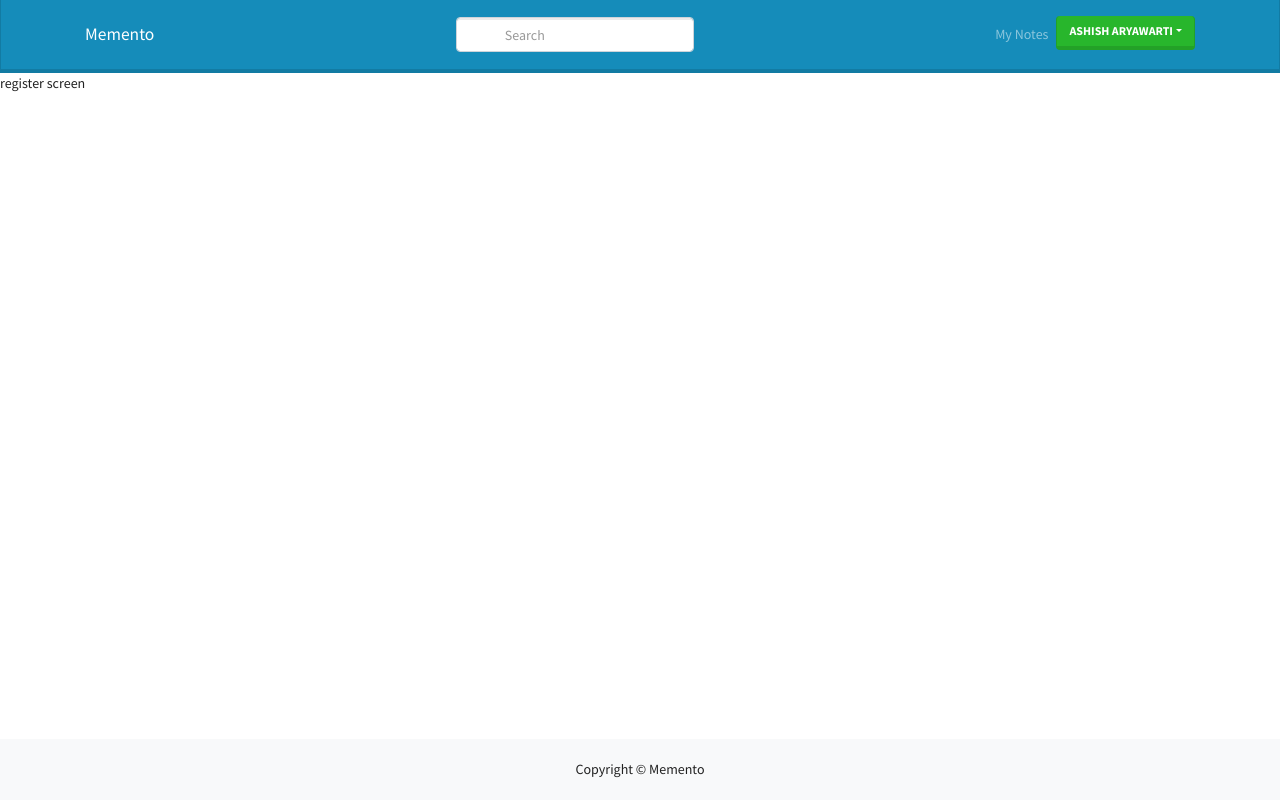
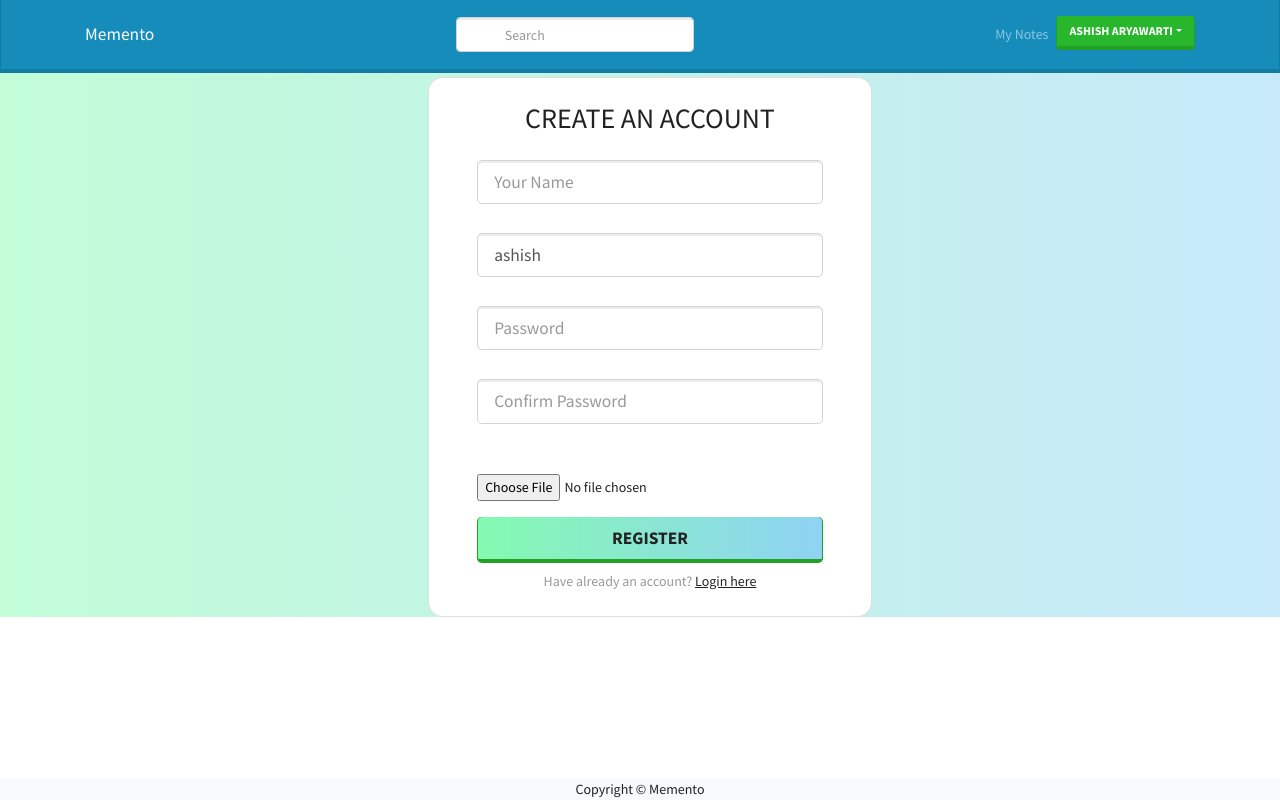
Before and after one commit to aryawarti/Memento, a React (Vite) app in the folder frontend/: page /register in a window 1280 px wide. Built offline with nearby package versions, Linux system fonts and the light colour scheme.

Commit message:
working fine

```diff
--- /dev/null
+++ b/frontend/src/component/ErrorMessage.jsx
@@ -0,0 +1,12 @@
+import { Alert } from "react-bootstrap";
+
+const ErrorMessage = ({ variant = "info", children }) => {
+  return (
+    <Alert variant={variant} style={{ fontSize: "15px", marginTop:"10px", padding:"8px"
+   ,display:"flex", alignItems:"center",justifyContent:"center" }}>
+      <strong>{children}</strong>
+    </Alert>
+  );
+};
+
+export default ErrorMessage;
--- a/frontend/src/component/Footer/footer.jsx
+++ b/frontend/src/component/Footer/footer.jsx
@@ -9,7 +9,6 @@ export default Footer => {
           width: "100%",
           backgroundColor: "#f8f9fa", // Optional: Set background color
           textAlign: "center",
-          padding: "20px 0",
         }}
       >
         <div className="container">
--- /dev/null
+++ b/frontend/src/component/Loading.jsx
@@ -0,0 +1,25 @@
+import { Spinner } from "react-bootstrap";
+
+function Loading({ size = 100 }) {
+  return (
+    <div
+      style={{
+        display: "flex",
+        justifyContent: "center",
+        alignItems: "center",
+        width: "100%",
+        height: "100%",
+      }}
+    >
+      <Spinner
+        style={{
+          width: size,
+          height: size,
+        }}
+        animation="border"
+      />
+    </div>
+  );
+}
+
+export default Loading;
--- a/frontend/src/component/Screens.css
+++ b/frontend/src/component/Screens.css
@@ -1,9 +1,10 @@
 @import url("https://fonts.googleapis.com/css2?family=Work+Sans:wght@200&display=swap");
 
 .mainback {
-  min-height: 93vh;
+  min-height: 85vh;
   display: flex;
   padding: 10px 0;
+  color:white
 }
 .page {
   width: 100%;
--- a/frontend/src/screens/loginScreen/loginScreen.jsx
+++ b/frontend/src/screens/loginScreen/loginScreen.jsx
@@ -1,54 +1,110 @@
 import React, { useState } from "react";
 import MainScreen from "../../component/mainScreen";
 import { NavLink } from "react-router-dom";
+import './loginScreen.css';
+import axios from "axios";
+import Loading from "../../component/Loading";
+import ErrorMessage from "../../component/ErrorMessage";
 
 function LoginScreen() {
   const [email, setEmail] = useState("");
   const [password, setPassword] = useState("");
   const [error, setError] = useState(false);
   const [loading, setLoading] = useState(false);
+
+ const submitHandler = async (e) => {
+   e.preventDefault();
+
+   try {
+      const config={
+        headers:{
+          "Content-type": "application/json",
+        },
+      };
+
+      setLoading(true);
+     const { data } = await axios.post(
+       "http://localhost:5000/api/users/login",
+       {
+         email,
+         password,
+       },
+       config
+     );
+
+     localStorage.setItem("userInfo",JSON.stringify(data));
+     setLoading(false);
+
+   } catch (error) {
+      setError(error.response.data.message);
+      setLoading(false);
+   }
+ };
+
   return (
-    <div>
+    <div
+      className="loginPage"
+      style={{
+        backgroundImage: `url('/images/loginWala.jpg')`,
+        backgroundSize: "cover",
+        backgroundPosition: "center",
+        width: "100%",
+        height: "100%",
+      }}
+    >
       <MainScreen title="LOGIN">
         <div className="loginContainer">
-          <form>
+          {error && <ErrorMessage variant="danger">{error}</ErrorMessage>}
+          {loading && <Loading />}
+          <form onSubmit={submitHandler} className="loginForm">
             <div class="form-group">
-              <label for="exampleInputEmail1">Email address</label>
+              <label for="exampleInputEmail1"></label>
               <input
                 type="email"
-                class="form-control"
+                class="form-control p-4"
                 id="exampleInputEmail1"
                 aria-describedby="emailHelp"
                 placeholder="Enter email"
+                value={email}
+                onChange={(e) => setEmail(e.target.value)}
+                style={{ fontSize: "16px" }}
               />
             </div>
+
             <div class="form-group">
-              <label for="exampleInputPassword1">Password</label>
+              <label for="exampleInputPassword1"></label>
               <input
                 type="password"
-                class="form-control"
+                class="form-control p-4"
                 id="exampleInputPassword1"
                 placeholder="Password"
+                value={password}
+                style={{ fontSize: "16px" }}
+                onChange={(e) => setPassword(e.target.value)}
               />
             </div>
-            <div class="form-group form-check">
-              <input
-                type="checkbox"
-                class="form-check-input"
-                id="exampleCheck1"
-              />
-              <label class="form-check-label" for="exampleCheck1">
-                Check me out
-              </label>
-            </div>
-            <button type="submit" class="btn btn-primary">
-              Submit
+            <button
+              type="submit"
+              class="btn btn-primary p-2"
+              style={{
+                width: "180px",
+                marginLeft: "75px",
+                marginBottom: "20px",
+                marginTop: "25px",
+                borderRadius: "5px",
+                fontSize: "16px",
+              }}
+            >
+              Login
             </button>
           </form>
           <div class="row">
-            <div class="col">
+            <div class="col" style={{ color: "black", fontSize: "15px" }}>
               New Customer ?{" "}
-              <NavLink to="/register" style={{ color: "darkGreen" }}>
+              <NavLink
+                to="/register"
+                style={{ color: "blue", marginRight: "2px" }}
+              >
                 Register Here
               </NavLink>
             </div>
--- a/frontend/src/screens/registerScreen/registerScreen.jsx
+++ b/frontend/src/screens/registerScreen/registerScreen.jsx
@@ -1,11 +1,137 @@
-import React from 'react'
+import { useState } from 'react';
+import './registrationScreen.css'
+import ErrorMessage from '../../component/ErrorMessage';
+
 
 function RegisterScreen() {
+
+  const [email,setEmail]= useState("ashish");
+  const [name, setName]= useState("");
+  const [pic, setPic] = useState(
+    "https://icon-library.com/images/anonymous-avatar-icon/anonymous-avatar-icon-25.jpg"
+  );
+  const [password,setPassword]= useState("");
+  const [confirmpassword,setConfirmpassword]=useState("");
+  const [message,setMessage]=useState("");
+  const [picMessage,setPicMessage]= useState(null);
+  const [error,setError]= useState(false);
+  const [loading,setLoading]= useState(false);
+
+  const submitHandler=(e)=>{
+      e.preventDefault();
+
+      if(password!==confirmpassword){
+          setMessage("Password Do not Match");
+      }else{
+        setMessage(null);
+      }
+  };
+
   return (
-    <div>
-      register screen
-    </div>
-  )
+    <section class="vh-40 bg-image">
+      <div class="mask d-flex align-items-center h-100 gradient-custom-3">
+        <div class="container h-100 d-flex justify-content-center">
+          <div class="row d-flex justify-content-center align-items-center h-56  col-xl-11 mt-1 ">
+            <div class=" col-md-9 col-lg-6 col-xl-6 mb-80">
+              <div
+                class="card "
+                style={{
+                  borderRadius: "15px",
+                  boxShadow: "5px 5px 10px rgba(8, 7, 7, 0 .534)",
+                  marginLeft: "20px",
+                }}
+              >
+                <div class="card-body px-5 py-4">
+                  <h2 class="text-uppercase text-center mb-4">
+                    Create an account
+                  </h2>
+
+                  <form onSubmit={submitHandler}>
+                    {message && (
+                      <ErrorMessage variant="danger">{message}</ErrorMessage>
+                    )}
+                    <div data-mdb-input-init class="form-outline mb-2">
+                      <input
+                        type="text"
+                        id="form3Example1cg"
+                        class="form-control form-control-lg"
+                        value={name}
+                        onChange={(e) => setName(e.target.value)}
+                        placeholder="Your Name"
+                      />
+                      <label class="form-label" for="form3Example1cg"></label>
+                    </div>
+
+                    <div data-mdb-input-init class="form-outline mb-2">
+                      <input
+                        type="email"
+                        id="form3Example3cg"
+                        class="form-control form-control-lg"
+                        value={email}
+                        onChange={(e) => setEmail(e.target.value)}
+                        placeholder="Your Email"
+                      />
+                      <label class="form-label" for="form3Example3cg"></label>
+                    </div>
+
+                    <div data-mdb-input-init class="form-outline mb-2">
+                      <input
+                        type="password"
+                        id="form3Example4cg"
+                        class="form-control form-control-lg"
+                        value={password}
+                        onChange={(e) => setPassword(e.target.value)}
+                        placeholder="Password"
+                      />
+                      <label class="form-label" for="form3Example4cg"></label>
+                    </div>
+
+                    <div data-mdb-input-init class="form-outline mb-2">
+                      <input
+                        type="password"
+                        id="form3Example4cdg"
+                        class="form-control form-control-lg"
+                        value={confirmpassword}
+                        onChange={(e) => setConfirmpassword(e.target.value)}
+                        placeholder="Confirm Password"
+                      />
+                      <label class="form-label" for="form3Example4cdg"></label>
+                    </div>
+                    <div class="form-group">
+                      <label for="fileInput"></label>
+                      <input
+                        type="file"
+                        class="form-control-file"
+                        id="fileInput"
+                        name="fileInput"
+                        placeholder="choose profile image"
+                      />
+                    </div>
+                    <div class="d-flex justify-content-center">
+                      <button
+                        type="submit"
+                        data-mdb-button-init
+                        data-mdb-ripple-init
+                        class="btn btn-success btn-block btn-lg gradient-custom-4 text-body"
+                      >
+                        Register
+                      </button>
+                    </div>
+                    <p class="text-center text-muted mt-2 mb-0">
+                      Have already an account?{" "}
+                      <a href="#!" class="fw-bold text-body">
+                        <u>Login here</u>
+                      </a>
+                    </p>
+                  </form>
+                </div>
+              </div>
+            </div>
+          </div>
+        </div>
+      </div>
+    </section>
+  );
 }
 
 export default RegisterScreen
--- /dev/null
+++ b/frontend/src/screens/registerScreen/registrationScreen.css
@@ -0,0 +1,20 @@
+.gradient-custom-3 {
+/* fallback for old browsers */
+background: #84fab0;
+
+/* Chrome 10-25, Safari 5.1-6 */
+background: -webkit-linear-gradient(to right, rgba(132, 250, 176, 0.5), rgba(143, 211, 244, 0.5));
+
+/* W3C, IE 10+/ Edge, Firefox 16+, Chrome 26+, Opera 12+, Safari 7+ */
+background: linear-gradient(to right, rgba(132, 250, 176, 0.5), rgba(143, 211, 244, 0.5))
+}
+.gradient-custom-4 {
+/* fallback for old browsers */
+background: #84fab0;
+
+/* Chrome 10-25, Safari 5.1-6 */
+background: -webkit-linear-gradient(to right, rgba(132, 250, 176, 1), rgba(143, 211, 244, 1));
+
+/* W3C, IE 10+/ Edge, Firefox 16+, Chrome 26+, Opera 12+, Safari 7+ */
+background: linear-gradient(to right, rgba(132, 250, 176, 1), rgba(143, 211, 244, 1))
+}
--- a/package.json
+++ b/package.json
@@ -21,7 +21,9 @@
     "jsonwebtoken": "^9.0.2",
     "mongoose": "^8.3.3",
     "nodemon": "^3.1.0",
-    "react-router-dom": "^6.23.0"
+    "react-router-dom": "^6.23.0",
+    "semantic-ui-css": "^2.5.0",
+    "semantic-ui-react": "^2.1.5"
   },
   "devDependencies": {
     "concurrently": "^8.2.2"
```
Also changed, not shown: frontend/src/screens/landingPage/landingPage.jsx (+10 -0 lines), frontend/src/screens/loginScreen/loginScreen.css (+16 -1 lines), 2 other files (tests, documents, lock files or other folders).
